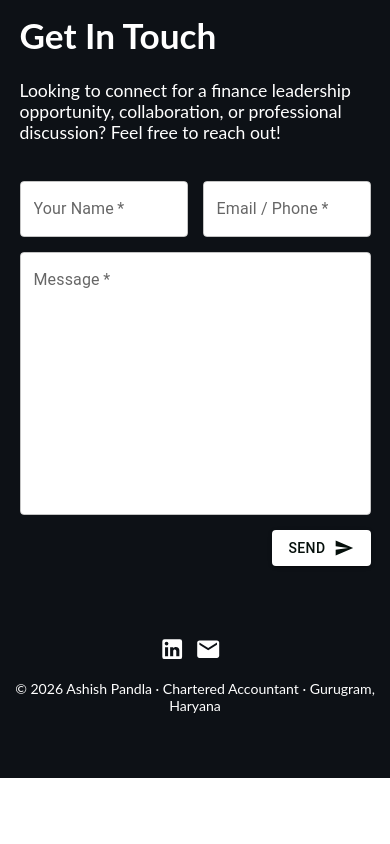
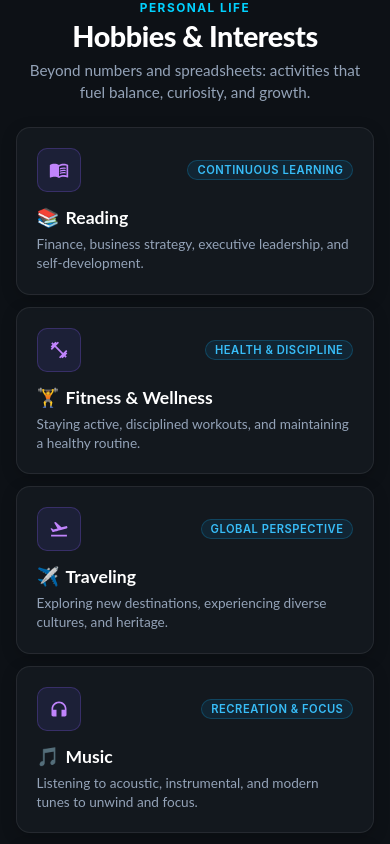
Before and after one commit to Ashishpandla07/Portfolio, a React (Create React App) app: page / in a window 390 px wide. Shown: the part 5000-5844 px from the top of the page. Before the commit the page ends 5778 px from the top, so only its background shows below. Built offline with nearby package versions, Linux system fonts and the light colour scheme.

Commit message:
Add clean, professional Hobbies & Interests section

```diff
--- a/src/App.tsx
+++ b/src/App.tsx
@@ -5,6 +5,7 @@ import {
     Education,
     Expertise,
     Project,
+    Hobbies,
     Contact,
     Navigation,
     Footer,
@@ -37,6 +38,7 @@ function App() {
                     <Timeline />
                     <Project />
                     <Education />
+                    <Hobbies />
                     <Contact />
                 </FadeIn>
                 <Footer />
--- /dev/null
+++ b/src/assets/styles/Hobbies.scss
@@ -0,0 +1,196 @@
+.hobbies-container {
+  min-height: 100vh;
+  padding: 35px 5% 25px;
+  display: flex;
+  flex-direction: column;
+  justify-content: center;
+  box-sizing: border-box;
+  width: 100%;
+  max-width: 1160px;
+  margin: 0 auto;
+
+  .section-header {
+    text-align: center;
+    margin-bottom: 24px;
+
+    .eyebrow-tag {
+      display: inline-block;
+      font-size: 0.74rem;
+      font-weight: 700;
+      text-transform: uppercase;
+      letter-spacing: 1.5px;
+      color: #00d2ff;
+      margin-bottom: 6px;
+    }
+
+    h1 {
+      font-size: 2.2rem;
+      font-weight: 800;
+      margin: 0 0 6px 0;
+      letter-spacing: -0.5px;
+      line-height: 1.1;
+      color: #ffffff;
+    }
+
+    .subtitle {
+      color: #94a3b8;
+      font-size: 0.95rem;
+      max-width: 640px;
+      margin: 0 auto;
+      line-height: 1.45;
+    }
+  }
+
+  .hobbies-grid {
+    display: grid;
+    grid-template-columns: repeat(auto-fit, minmax(260px, 1fr));
+    gap: 18px;
+    align-items: stretch;
+
+    .hobby-card {
+      background: rgba(22, 27, 34, 0.75);
+      border: 1px solid rgba(255, 255, 255, 0.08);
+      border-radius: 14px;
+      padding: 20px;
+      display: flex;
+      flex-direction: column;
+      justify-content: space-between;
+      box-shadow: 0 4px 16px rgba(0, 0, 0, 0.18);
+      backdrop-filter: blur(8px);
+      transition: transform 0.25s ease, border-color 0.25s ease, box-shadow 0.25s ease;
+
+      &:hover {
+        transform: translateY(-3px);
+        border-color: rgba(99, 102, 241, 0.4);
+        box-shadow: 0 10px 24px -4px rgba(0, 0, 0, 0.35);
+      }
+
+      .card-top {
+        display: flex;
+        justify-content: space-between;
+        align-items: center;
+        margin-bottom: 14px;
+
+        .icon-wrapper {
+          width: 42px;
+          height: 42px;
+          border-radius: 10px;
+          background: rgba(99, 102, 241, 0.12);
+          border: 1px solid rgba(139, 92, 246, 0.25);
+          display: flex;
+          align-items: center;
+          justify-content: center;
+
+          .hobby-icon {
+            font-size: 1.25rem;
+            color: #c084fc;
+          }
+        }
+
+        .hobby-badge {
+          font-size: 0.70rem;
+          font-weight: 600;
+          text-transform: uppercase;
+          letter-spacing: 0.5px;
+          color: #38bdf8;
+          background: rgba(14, 165, 233, 0.1);
+          border: 1px solid rgba(14, 165, 233, 0.25);
+          padding: 2px 9px;
+          border-radius: 12px;
+        }
+      }
+
+      .card-body {
+        .hobby-title {
+          font-size: 1.1rem;
+          font-weight: 700;
+          color: #ffffff;
+          margin: 0 0 6px 0;
+          display: flex;
+          align-items: center;
+          gap: 6px;
+
+          .emoji-span {
+            font-size: 1.15rem;
+          }
+        }
+
+        .hobby-description {
+          font-size: 0.85rem;
+          color: #94a3b8;
+          line-height: 1.42;
+          margin: 0;
+        }
+      }
+    }
+  }
+}
+
+/* Light mode overrides */
+.light-mode {
+  .hobbies-container {
+    .section-header {
+      h1 {
+        color: #0f172a;
+      }
+      .subtitle {
+        color: #475569;
+      }
+    }
+
+    .hobbies-grid .hobby-card {
+      background: #ffffff;
+      border: 1px solid rgba(0, 0, 0, 0.08);
+      box-shadow: 0 2px 10px rgba(0, 0, 0, 0.04);
+
+      &:hover {
+        border-color: rgba(99, 102, 241, 0.35);
+        box-shadow: 0 8px 20px -4px rgba(0, 0, 0, 0.08);
+      }
+
+      .card-top {
+        .icon-wrapper {
+          background: rgba(99, 102, 241, 0.08);
+          border-color: rgba(99, 102, 241, 0.2);
+
+          .hobby-icon {
+            color: #5000ca;
+          }
+        }
+
+        .hobby-badge {
+          color: #0284c7;
+          background: rgba(14, 165, 233, 0.08);
+          border-color: rgba(14, 165, 233, 0.2);
+        }
+      }
+
+      .card-body {
+        .hobby-title {
+          color: #0f172a;
+        }
+
+        .hobby-description {
+          color: #475569;
+        }
+      }
+    }
+  }
+}
+
+/* Responsive adjustments */
+@media screen and (max-width: 992px) {
+  .hobbies-container {
+    padding: 24px 4% 30px;
+    min-height: auto;
+
+    .section-header h1 {
+      font-size: 1.8rem;
+    }
+
+    .hobbies-grid {
+      grid-template-columns: 1fr;
+      gap: 12px;
+    }
+  }
+}
--- /dev/null
+++ b/src/components/Hobbies.tsx
@@ -0,0 +1,92 @@
+import React from "react";
+import MenuBookIcon from '@mui/icons-material/MenuBook';
+import FitnessCenterIcon from '@mui/icons-material/FitnessCenter';
+import FlightTakeoffIcon from '@mui/icons-material/FlightTakeoff';
+import HeadphonesIcon from '@mui/icons-material/Headphones';
+import LaptopMacIcon from '@mui/icons-material/LaptopMac';
+import '../assets/styles/Hobbies.scss';
+
+interface HobbyItem {
+  id: string;
+  icon: React.ReactNode;
+  emoji: string;
+  title: string;
+  description: string;
+  badge: string;
+}
+
+const HOBBIES_DATA: HobbyItem[] = [
+  {
+    id: "reading",
+    icon: <MenuBookIcon className="hobby-icon" />,
+    emoji: "📚",
+    title: "Reading",
+    description: "Finance, business strategy, executive leadership, and self-development.",
+    badge: "Continuous Learning"
+  },
+  {
+    id: "fitness",
+    icon: <FitnessCenterIcon className="hobby-icon" />,
+    emoji: "🏋️",
+    title: "Fitness & Wellness",
+    description: "Staying active, disciplined workouts, and maintaining a healthy routine.",
+    badge: "Health & Discipline"
+  },
+  {
+    id: "traveling",
+    icon: <FlightTakeoffIcon className="hobby-icon" />,
+    emoji: "✈️",
+    title: "Traveling",
+    description: "Exploring new destinations, experiencing diverse cultures, and heritage.",
+    badge: "Global Perspective"
+  },
+  {
+    id: "music",
+    icon: <HeadphonesIcon className="hobby-icon" />,
+    emoji: "🎵",
+    title: "Music",
+    description: "Listening to acoustic, instrumental, and modern tunes to unwind and focus.",
+    badge: "Recreation & Focus"
+  },
+  {
+    id: "technology",
+    icon: <LaptopMacIcon className="hobby-icon" />,
+    emoji: "💻",
+    title: "Technology",
+    description: "Exploring emerging digital tools, AI trends, and fintech innovations.",
+    badge: "Digital Explorer"
+  }
+];
+
+function Hobbies() {
+  return (
+    <div className="hobbies-container" id="hobbies">
+      <div className="section-header">
+        <span className="eyebrow-tag">Personal Life</span>
+        <h1>Hobbies & Interests</h1>
+        <p className="subtitle">Beyond numbers and spreadsheets: activities that fuel balance, curiosity, and growth.</p>
+      </div>
+
+      <div className="hobbies-grid">
+        {HOBBIES_DATA.map((item) => (
+          <div key={item.id} className="hobby-card">
+            <div className="card-top">
+              <div className="icon-wrapper">
+                {item.icon}
+              </div>
+              <span className="hobby-badge">{item.badge}</span>
+            </div>
+            <div className="card-body">
+              <h3 className="hobby-title">
+                <span className="emoji-span">{item.emoji}</span> {item.title}
+              </h3>
+              <p className="hobby-description">{item.description}</p>
+            </div>
+          </div>
+        ))}
+      </div>
+    </div>
+  );
+}
+
+export default Hobbies;
--- a/src/components/Navigation.tsx
+++ b/src/components/Navigation.tsx
@@ -6,6 +6,7 @@ import AssessmentIcon from '@mui/icons-material/Assessment';
 import TrendingUpIcon from '@mui/icons-material/TrendingUp';
 import EmojiEventsIcon from '@mui/icons-material/EmojiEvents';
 import SchoolIcon from '@mui/icons-material/School';
+import InterestsIcon from '@mui/icons-material/Interests';
 import EmailIcon from '@mui/icons-material/Email';
 import PictureAsPdfIcon from '@mui/icons-material/PictureAsPdf';
 import DarkModeIcon from '@mui/icons-material/DarkMode';
@@ -25,6 +26,7 @@ const navItems = [
   { label: 'Experience', target: 'history', icon: <TrendingUpIcon className="nav-icon" /> },
   { label: 'Achievements', target: 'projects', icon: <EmojiEventsIcon className="nav-icon" /> },
   { label: 'Education', target: 'credentials', icon: <SchoolIcon className="nav-icon" /> },
+  { label: 'Hobbies', target: 'hobbies', icon: <InterestsIcon className="nav-icon" /> },
   { label: 'Contact', target: 'contact', icon: <EmailIcon className="nav-icon" /> },
 ];
 
--- a/src/components/index.js
+++ b/src/components/index.js
@@ -5,4 +5,5 @@ export { default as Expertise } from "./Expertise";
 export { default as Timeline } from "./Timeline";
 export { default as Education } from "./Education";
 export { default as Project } from "./Project";
+export { default as Hobbies } from "./Hobbies";
 export { default as Contact } from "./Contact";
```
